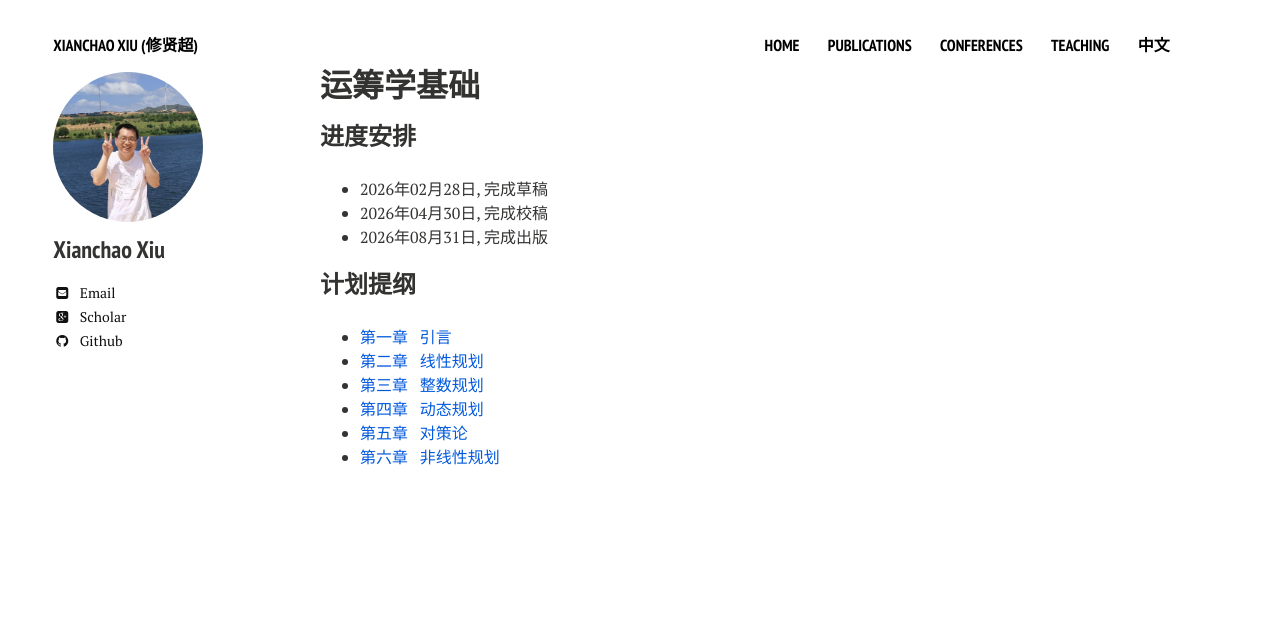
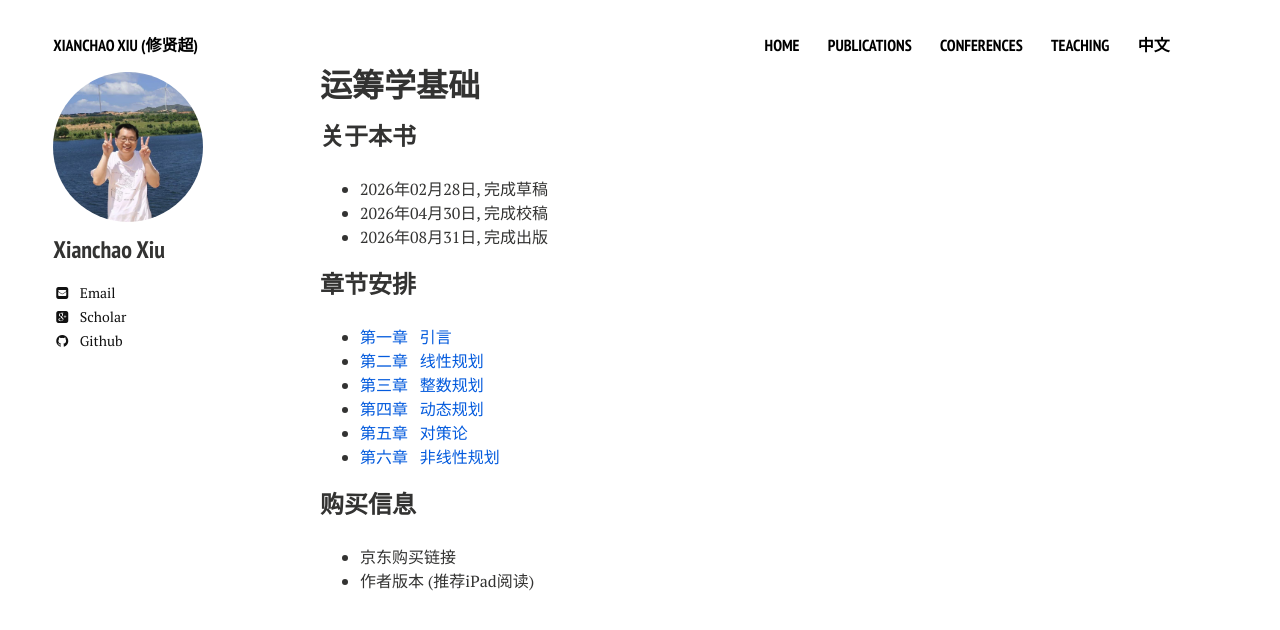
Before and after one commit to xianchaoxiu/xianchaoxiu.github.io, a Jekyll site: the page built from chinese/books/OR/index.md, in a window 1280 px wide. Shown: the top 630 px of the page. Built offline with Jekyll 4.4.1, drawn with Linux system fonts in a browser that asks for light colours; nearby versions of some CDN libraries.

Commit message:
Update index.md

```diff
--- a/chinese/books/OR/index.md
+++ b/chinese/books/OR/index.md
@@ -5,15 +5,20 @@ comments: false
 share: false
 ---
 
-### 进度安排
+### 关于本书
 * 2026年02月28日, 完成草稿 <br>
 * 2026年04月30日, 完成校稿 <br>
 * 2026年08月31日, 完成出版 <br>
 
-### 计划提纲
+### 章节安排
 * <a href="https://xianchaoxiu.github.io/chinese/course/OR/引言.pdf" class="textlink" target="_blank">  第一章 &nbsp;  引言<br>
 * <a href="https://xianchaoxiu.github.io/chinese/course/OR/线性规划.pdf" class="textlink" target="_blank">  第二章 &nbsp;  线性规划<br>
 * <a href="https://xianchaoxiu.github.io/chinese/course/OR/整数规划.pdf" class="textlink" target="_blank">  第三章 &nbsp;  整数规划<br>
 * <a href="https://xianchaoxiu.github.io/chinese/course/OR/动态规划.pdf" class="textlink" target="_blank">  第四章 &nbsp;  动态规划<br>
 * <a href="https://xianchaoxiu.github.io/chinese/course/OR/对策论.pdf" class="textlink" target="_blank">  第五章 &nbsp;  对策论<br>
 * <a href="https://xianchaoxiu.github.io/chinese/course/OR/非线性规划.pdf" class="textlink" target="_blank">  第六章 &nbsp;  非线性规划<br>
+
+
+### 购买信息
+* 京东购买链接 <br>
+* 作者版本 (推荐iPad阅读) <br>
```
